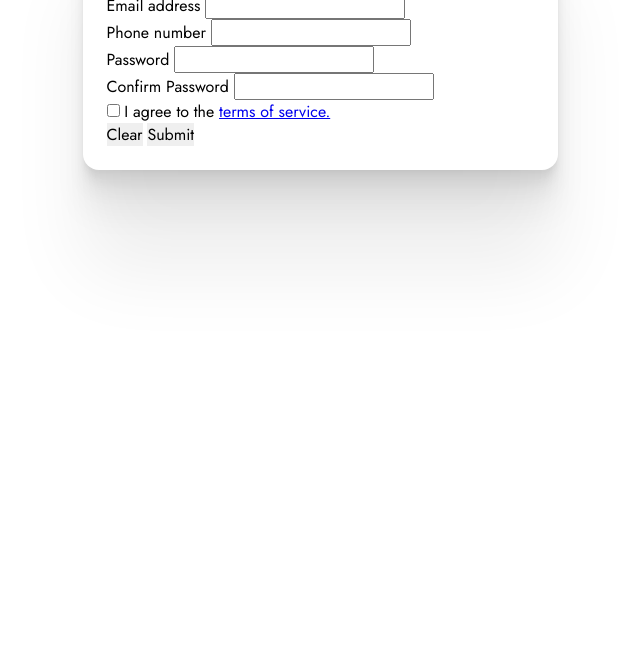
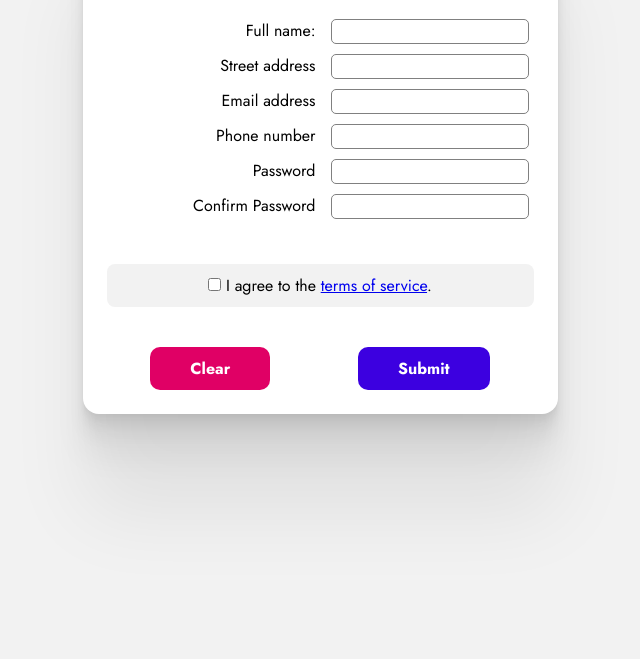
Before and after one commit to farrell-dan/concordia-js-events-P2, a website: page workshop/exercise-files/index.html in a window 1280 px wide. Shown: the part 141-800 px from the top of the page, without its empty margins (320-960 px from the left). Drawn offline with Linux system fonts and the light colour scheme.

Commit message:
exercise 3 cont

```diff
--- a/workshop/exercise-files/index.html
+++ b/workshop/exercise-files/index.html
@@ -13,36 +13,36 @@
     <div class="wrapper">
       <h1>Signup Form</h1>
       <form>
-        <div>
+        <div class="formDiv">
         <label for="name"> Full name:</label>
         <input name="name" id="name" type="text" required/>
       </div>
-      <div>
+      <div  class="formDiv">
         <label for="street">Street address</label>
         <input name="street" id="street" type="text" required/>
       </div>
-      <div>
+      <div  class="formDiv">
         <label for="email">Email address</label>
         <input name="email" id="email" type="email" required/>
       </div>
-      <div>
+      <div  class="formDiv">
         <label for="phone">Phone number</label>
         <input name="phone" id="phone" type="text" required/>
       </div>
-      <div>
+      <div  class="formDiv">
         <label for="password">Password</label>
         <input name="password" id="password" type="password" required/>
       </div>
-      <div>
+      <div  class="formDiv">
         <label for="conPassword">Confirm Password</label>
         <input name="conPassword" id="conPassword" type="password" required/>
       </div>
-      <div>
+      <div class="termsDiv">
         <input name="terms" id="terms" type="checkbox" required/>
-        <label for="terms"> I agree to the <a href="/"> terms of service.</a></label>
+        <label for="terms"> I agree to the <a href="#"> terms of service</a>.</label>
       </div>
       <div></div>
-      <footer>
+      <footer class="buttons">
         <button type="button" id="clear">Clear</button>
         <button type="button" id="submit">Submit</button>
       </footer>
--- a/workshop/exercise-files/style.css
+++ b/workshop/exercise-files/style.css
@@ -8,6 +8,9 @@
     font: inherit;
     vertical-align: baseline;
     font-family: "Jost";
+}
+body{
+    background-color: #f2f2f2;
 }
 .wrapper{
     margin-left: auto;
@@ -25,8 +28,46 @@ input{
     border: revert;
 }
 h1{
+    text-align: center;
     font: revert;
     font-family: "Jost";
-    font-size: 100%;
+    font-size: 300%;
+    margin-bottom: 30px;
+}
 
+.formDiv{
+    display: flex;
+    padding: 5px;
+    justify-content: right;
 }
+#name, #street, #email, #phone, #password, #conPassword{
+    margin-left: 15px;
+    border-radius: 5px;
+    border: solid 1px grey;
+}
+.termsDiv{
+    background-color: #f2f2f2;
+    margin-top: 40px;
+    margin-bottom: 40px;
+    padding-top: 10px;
+    padding-bottom: 10px;
+    text-align: center;
+    border-radius: 8px;
+}
+#clear{
+    background-color: hsl(333deg, 100%, 44%);
+    color: white;
+}
+#submit{
+    background-color: hsl(256deg, 100%, 44%);
+    color: white;
+}
+.buttons{
+    display: flex;
+    justify-content: space-around;
+}
+button{
+    padding: 10px 40px;
+    font-weight: bold;
+    border-radius: 10px;
+}
```
